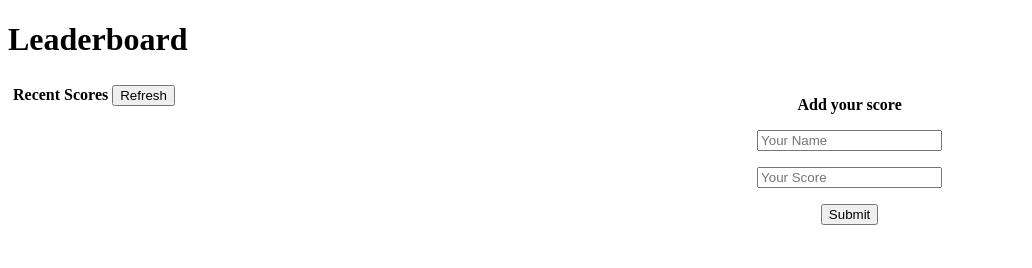
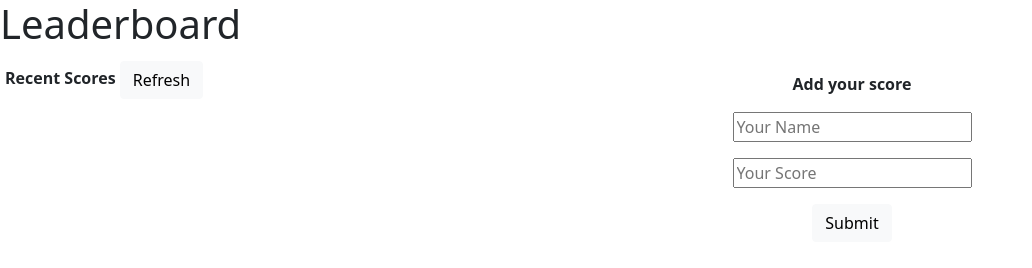
Before and after one commit to newhorizon-tech/leaderboard, a website built with webpack: page src/index.html in a window 1280 px wide. Shown: the whole page, without its empty margins (0-1032 px from the left). Built offline with nearby package versions, Linux system fonts and the light colour scheme; no server answers.

Commit message:
Add bootstrap

```diff
--- a/src/index.html
+++ b/src/index.html
@@ -6,15 +6,16 @@
   <meta name="viewport" content="width=device-width, initial-scale=1.0">
   <meta http-equiv="X-UA-Compatible" content="ie=edge">
   <title>Leaderboard</title>
+  <link href="https://cdn.jsdelivr.net/npm/bootstrap@5.1.2/dist/css/bootstrap.min.css" rel="stylesheet" integrity="sha384-uWxY/CJNBR+1zjPWmfnSnVxwRheevXITnMqoEIeG1LJrdI0GlVs/9cVSyPYXdcSF" crossorigin="anonymous">
 </head>
 
 <body>
   <h1>Leaderboard</h1>
   <div id="scores">
     <div id="display">
-      <div id="title">
-        <span class="title"> Recent Scores</span>
-        <button id="refresh"> Refresh </button>
+      <div class="title">
+        <span> Recent Scores</span>
+        <button class="btn btn-light" id="refresh"> Refresh </button>
       </div>
       <ul id="list"></ul>
     </div>
@@ -22,7 +23,7 @@
       <span class="title"> Add your score </span>
       <input id="name" placeholder="Your Name">
       <input id="score" type="number" min="0" placeholder="Your Score">
-      <button id="new-score">Submit</button>
+      <button class="btn btn-light" id="new-score">Submit</button>
     </div>
 
   </div>
```
